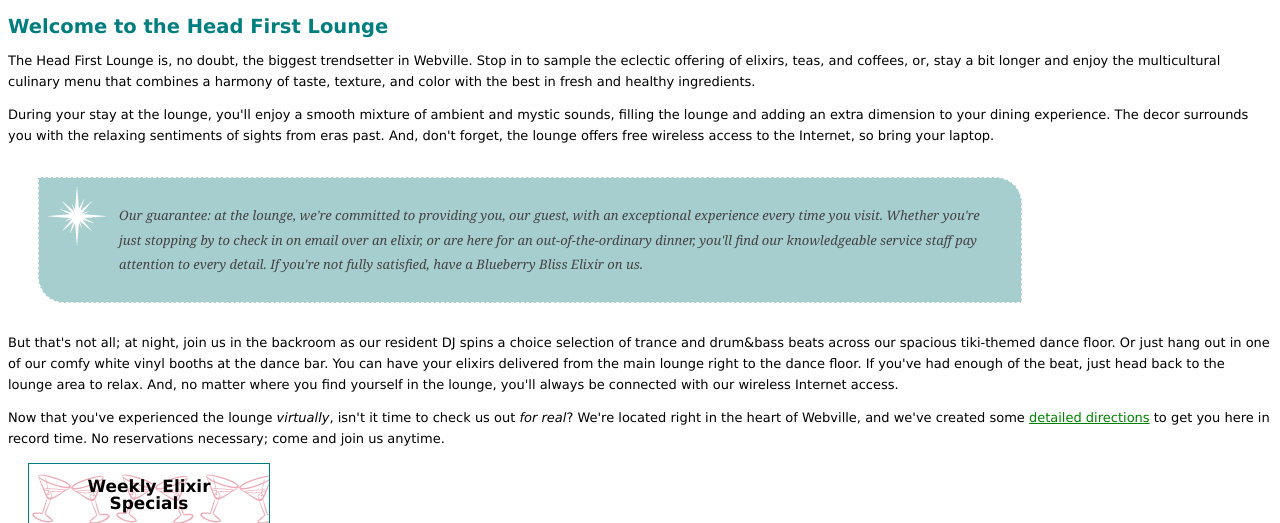
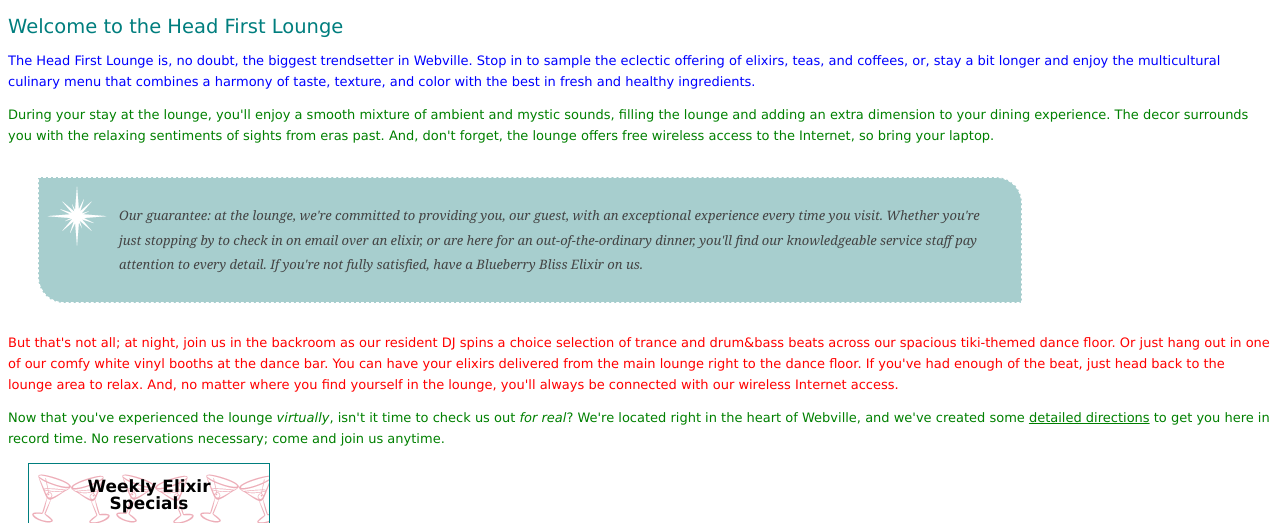
Before and after one commit to 14littlefish/wangye, a plain HTML site: page luobo6/lounge/lounge.html in a window 1280 px wide. Shown: the part 213-736 px from the top of the page. Drawn offline with Linux system fonts and the light colour scheme.

Commit message:
乱七八糟，人傻了

```diff
--- a/luobo6/lounge/lounge.css
+++ b/luobo6/lounge/lounge.css
@@ -6,17 +6,19 @@ body {
 
 h1, h2 {
 	color: #007e7e; /* 将标题设置为一种青绿色，使他和 logo 更相合 */
+  font-weight: 600;
 }
 
 h1 {
 	font-size: 1.5em;
+  font-weight: 200;
 }
 
 h2 {
 	font-size: 1.3em;
 }
 
-#guarantee {
+.guarantee {
   border-color:        white;
   border-width:        1px;
   border-style:        dashed;
@@ -110,3 +112,7 @@ a:hover {
   background: #f88396;
   color: #0d5353;
 }
+
+p{
+  color: red;
+}
--- a/luobo6/lounge/lounge.html
+++ b/luobo6/lounge/lounge.html
@@ -4,11 +4,24 @@
     <meta charset="utf-8">
     <title>Head First Lounge</title>
     <link type="text/css" rel="stylesheet" href="lounge.css">
+    <style>
+      p#red-font{
+        color: red;
+      }
+
+      p.blue-font{
+        color: blue;
+      }
+
+      p{
+        color: green;
+      }
+    </style>
   </head>
   <body>
     <p><img src="images/logo.gif" alt="Head First Lounge"></p>
     <h1>Welcome to the Head First Lounge</h1>
-    <p>
+    <p style="color: blue;">
       The Head First Lounge is, no doubt, the biggest trendsetter in Webville.
       Stop in to sample the eclectic offering of elixirs, teas, and coffees,
       or, stay a bit longer and enjoy the multicultural culinary menu that
@@ -24,7 +37,7 @@
       access to the Internet, so bring your laptop.
     </p>
 
-    <p id="guarantee">
+    <p class="guarantee">
       Our guarantee: at the lounge, we're committed to providing you,
       our guest, with an exceptional experience every time you visit.
       Whether you're just stopping by to check in on email over an
@@ -33,7 +46,7 @@
       If you're not fully satisfied, have a Blueberry Bliss Elixir on us.
     </p>
 
-    <p>
+    <p class="blue-font" id="red-font">
       But that's not all; at night, join us in the backroom as our resident
       DJ spins a choice selection of trance and drum&amp;bass beats across
       our spacious tiki-themed dance floor. Or just hang out in one of our
```
